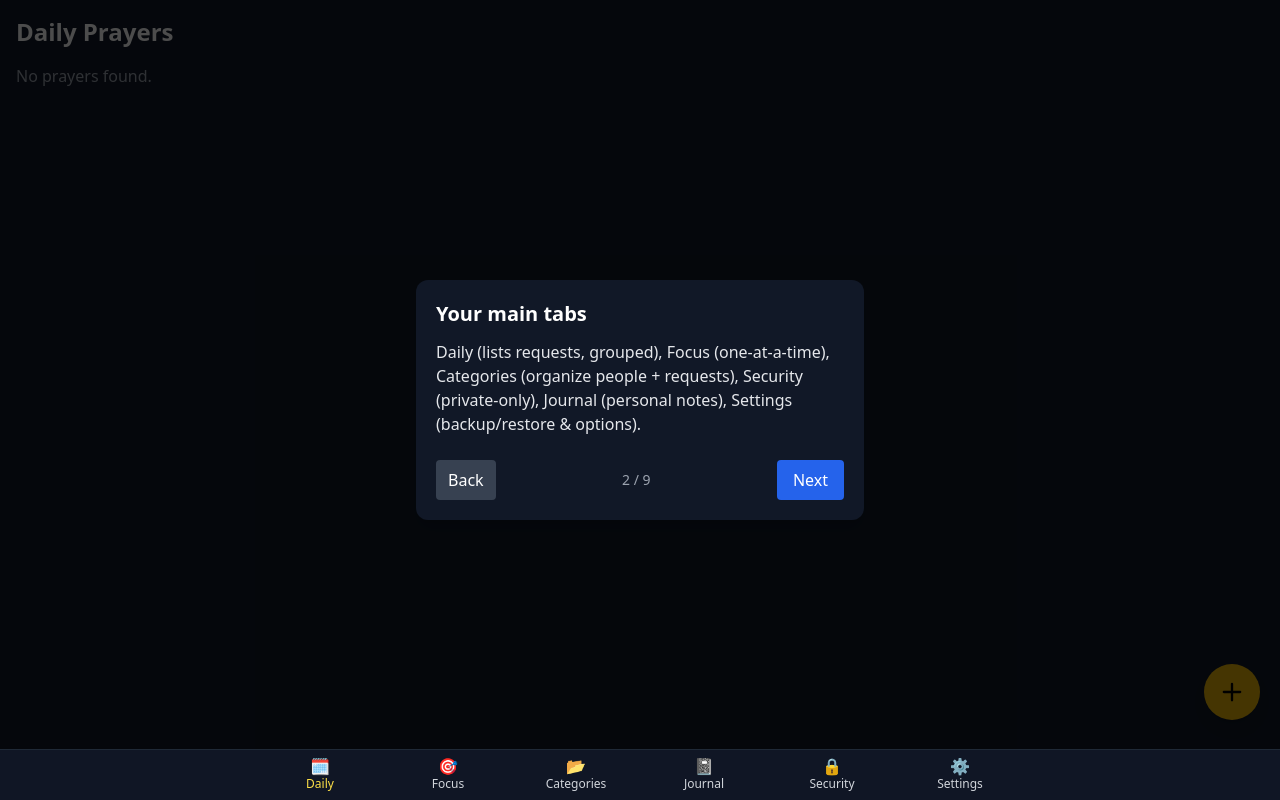
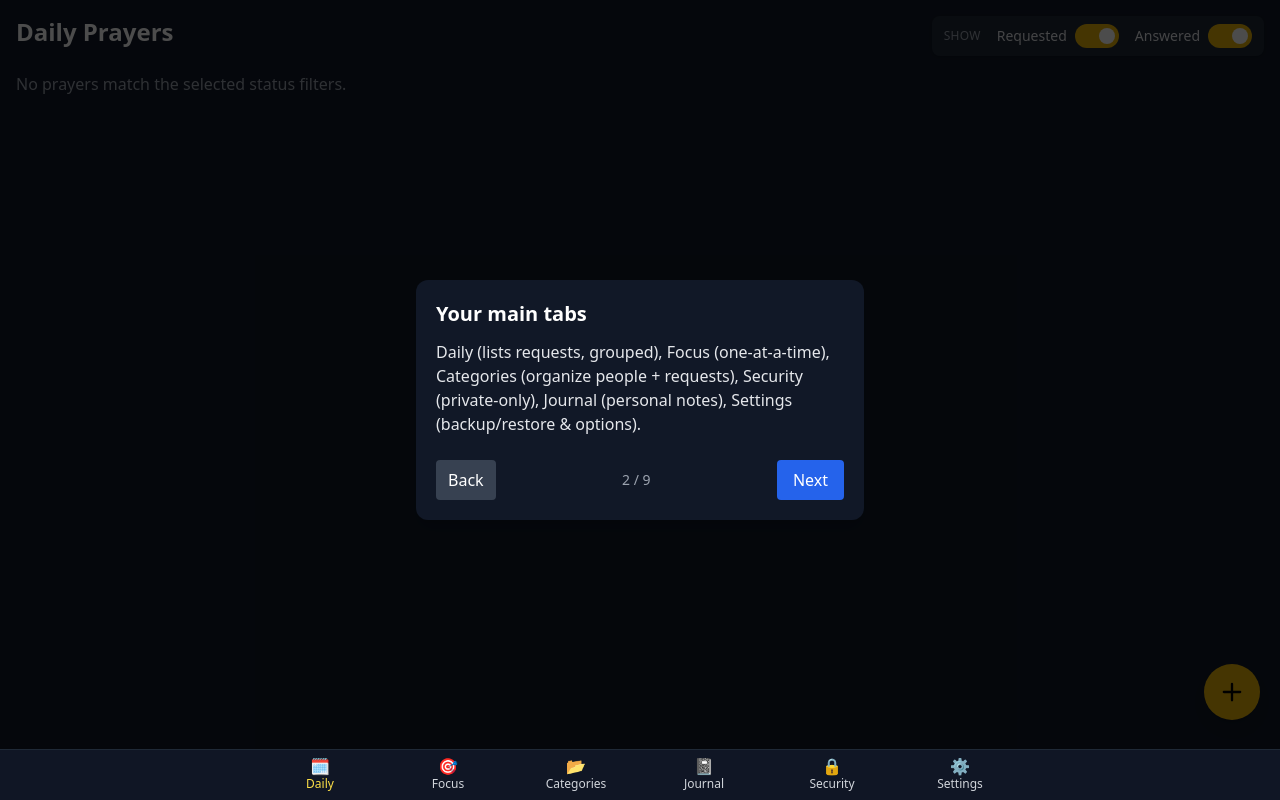
Before and after one commit to qwixilver/P.U.S.H.-Prayer_Journal, a React (Vite) app: page / in a window 1280 px wide. Both pictures are taken after a click on the button "Get started". Built offline with nearby package versions, Linux system fonts and the light colour scheme.

Commit message:
feat(daily): add persistent requested and answered status filters with required active selection

```diff
--- a/src/components/PrayerList.jsx
+++ b/src/components/PrayerList.jsx
@@ -8,6 +8,31 @@ import PrayerForm from './PrayerForm';
 import PrayerUpsertModal from './PrayerUpsertModal';
 import PrayerEventList from './PrayerEventList';
 import PrayerEventForm from './PrayerEventForm';
+
+const DAILY_FILTER_STORAGE_KEY = 'cp:dailyStatusFilters:v1';
+
+function loadDailyStatusFilters() {
+  try {
+    const saved = JSON.parse(
+      localStorage.getItem(DAILY_FILTER_STORAGE_KEY) || 'null'
+    );
+
+    const showRequested = saved?.showRequested !== false;
+    const showAnswered = saved?.showAnswered !== false;
+
+    if (!showRequested && !showAnswered) {
+      return { showRequested: true, showAnswered: true };
+    }
+
+    return { showRequested, showAnswered };
+  } catch {
+    return { showRequested: true, showAnswered: true };
+  }
+}
+
+function isAnsweredPrayer(prayer) {
+  return (prayer?.status || '').toLowerCase() === 'answered' || Boolean(prayer?.answeredAt);
+}
 
 function fmt(iso) {
   if (!iso) return '';
@@ -32,6 +57,9 @@ export default function PrayerList({
   const [expanded, setExpanded] = useState({});
   const [showAddForm, setShowAddForm] = useState(false);
   const [editTarget, setEditTarget] = useState(null);
+  const [dailyStatusFilters, setDailyStatusFilters] = useState(
+    loadDailyStatusFilters
+  );
 
   async function load() {
     setLoading(true);
@@ -108,12 +136,23 @@ export default function PrayerList({
     return map;
   }, [requestors]);
 
+  const visiblePrayers = useMemo(() => {
+    if (isSecurity) return prayers;
+
+    return prayers.filter((prayer) => {
+      const answered = isAnsweredPrayer(prayer);
+
+      if (answered) return dailyStatusFilters.showAnswered;
+      return dailyStatusFilters.showRequested;
+    });
+  }, [isSecurity, prayers, dailyStatusFilters]);
+
   const groupedDaily = useMemo(() => {
     if (isSecurity) return null;
 
     const byCategory = new Map();
 
-    for (const prayer of prayers) {
+    for (const prayer of visiblePrayers) {
       const requestor = requestorById.get(prayer.requestorId);
       const category = requestor
         ? categoryById.get(requestor.categoryId)
@@ -156,12 +195,56 @@ export default function PrayerList({
     }
 
     return output;
-  }, [isSecurity, prayers, requestorById, categoryById]);
+  }, [isSecurity, visiblePrayers, requestorById, categoryById]);
 
   const handleAddSuccess = async () => {
     await load();
     setShowAddForm(false);
   };
+
+  function updateDailyStatusFilter(filterName, enabled) {
+    setDailyStatusFilters((current) => {
+      const next = {
+        ...current,
+        [filterName]: enabled,
+      };
+
+      if (!next.showRequested && !next.showAnswered) {
+        return current;
+      }
+
+      localStorage.setItem(
+        DAILY_FILTER_STORAGE_KEY,
+        JSON.stringify(next)
+      );
+
+      return next;
+    });
+  }
+
+  function renderStatusToggle({ label, checked, onChange, disabled }) {
+    return (
+      <label
+        className={`inline-flex items-center gap-2 text-sm ${
+          disabled ? 'cursor-not-allowed opacity-70' : 'cursor-pointer'
+        }`}
+      >
+        <span className="text-gray-200">{label}</span>
+        <span className="relative inline-flex">
+          <input
+            type="checkbox"
+            className="peer sr-only"
+            checked={checked}
+            disabled={disabled}
+            onChange={(event) => onChange(event.target.checked)}
+            aria-label={`Show ${label.toLowerCase()} prayers`}
+          />
+          <span className="h-6 w-11 rounded-full bg-gray-600 transition peer-checked:bg-yellow-500 peer-focus-visible:outline peer-focus-visible:outline-2 peer-focus-visible:outline-offset-2 peer-focus-visible:outline-yellow-300 peer-disabled:cursor-not-allowed" />
+          <span className="pointer-events-none absolute left-1 top-1 h-4 w-4 rounded-full bg-white transition-transform peer-checked:translate-x-5" />
+        </span>
+      </label>
+    );
+  }
 
   function togglePrayerDetails(prayerId) {
     setExpanded((current) => ({
@@ -303,20 +386,55 @@ export default function PrayerList({
         </div>
       )}
 
-      <h2 className="text-2xl font-bold mb-4">
-        {isSecurity ? 'Security' : 'Daily'} Prayers
-      </h2>
+      <div className="mb-4 flex flex-wrap items-start justify-between gap-3">
+        <h2 className="text-2xl font-bold">
+          {isSecurity ? 'Security' : 'Daily'} Prayers
+        </h2>
+
+        {!isSecurity && (
+          <div
+            className="flex flex-wrap items-center justify-end gap-x-4 gap-y-2 rounded-lg bg-gray-800 px-3 py-2 shadow"
+            aria-label="Daily prayer status filters"
+          >
+            <span className="text-xs font-medium uppercase tracking-wide text-gray-400">
+              Show
+            </span>
+            {renderStatusToggle({
+              label: 'Requested',
+              checked: dailyStatusFilters.showRequested,
+              disabled:
+                dailyStatusFilters.showRequested &&
+                !dailyStatusFilters.showAnswered,
+              onChange: (enabled) =>
+                updateDailyStatusFilter('showRequested', enabled),
+            })}
+            {renderStatusToggle({
+              label: 'Answered',
+              checked: dailyStatusFilters.showAnswered,
+              disabled:
+                dailyStatusFilters.showAnswered &&
+                !dailyStatusFilters.showRequested,
+              onChange: (enabled) =>
+                updateDailyStatusFilter('showAnswered', enabled),
+            })}
+          </div>
+        )}
+      </div>
 
       {loading && <p className="text-gray-400">Loading…</p>}
 
-      {!loading && prayers.length === 0 && (
-        <p className="text-gray-400">No prayers found.</p>
+      {!loading && visiblePrayers.length === 0 && (
+        <p className="text-gray-400">
+          {isSecurity
+            ? 'No prayers found.'
+            : 'No prayers match the selected status filters.'}
+        </p>
       )}
 
-      {!loading && isSecurity && prayers.length > 0 && (
+      {!loading && isSecurity && visiblePrayers.length > 0 && (
         <section className="mb-6">
           <ul className="space-y-3">
-            {prayers.map((prayer) => {
+            {visiblePrayers.map((prayer) => {
               const requestor = requestorById.get(prayer.requestorId);
 
               return renderPrayerCard(
```
